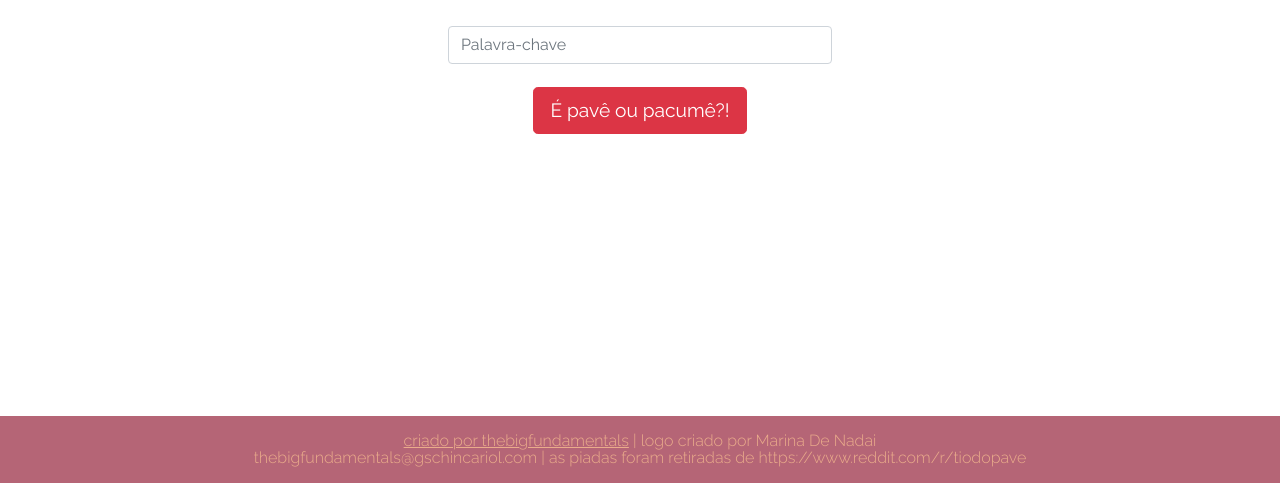
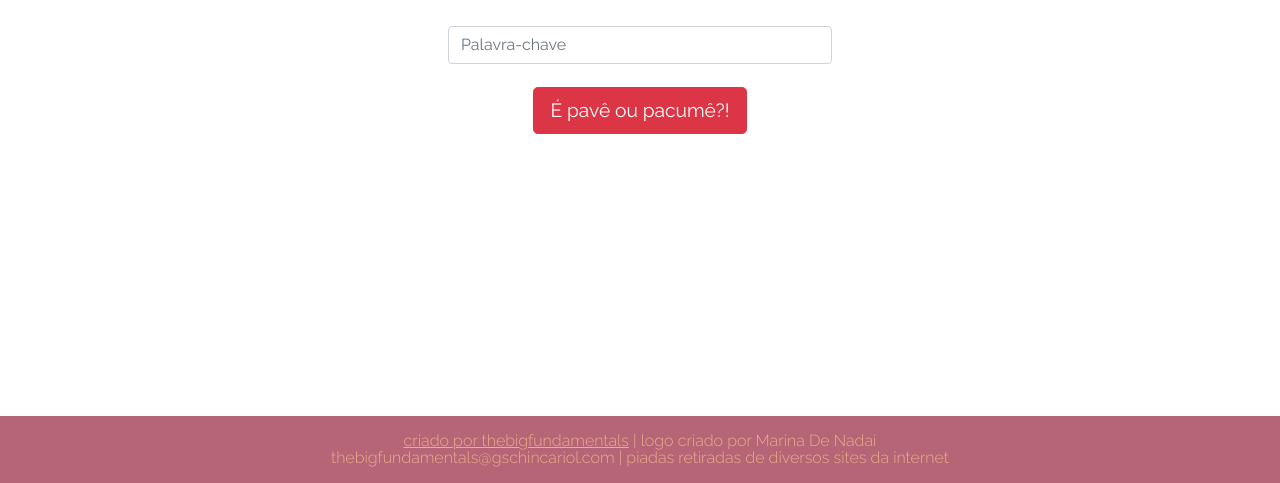
Before and after one commit to thebigfundamentals/Tio-do-Pave, a website: page frontend/index.html in a window 1280 px wide. Shown: the part 317-800 px from the top of the page. Drawn offline with nearby package versions, Linux system fonts and the light colour scheme; no server answers; a web font is replaced by a local one.

Commit message:
Fixed: footer

```diff
--- a/frontend/index.html
+++ b/frontend/index.html
@@ -58,7 +58,7 @@
     <footer>
         <p><a href="https://github.com/thebigfundamentals">criado por thebigfundamentals</a> | logo criado por Marina De
             Nadai</p>
-        <p></a>thebigfundamentals@gschincariol.com | as piadas foram retiradas de https://www.reddit.com/r/tiodopave</p>
+        <p></a>thebigfundamentals@gschincariol.com | piadas retiradas de diversos sites da internet</p>
         <p class="totalJokes"></p>
     </footer>
 
```
